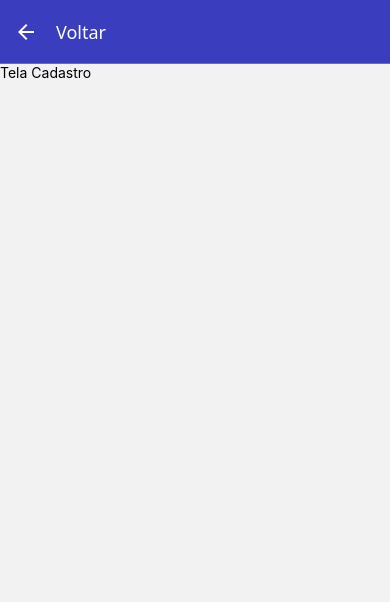
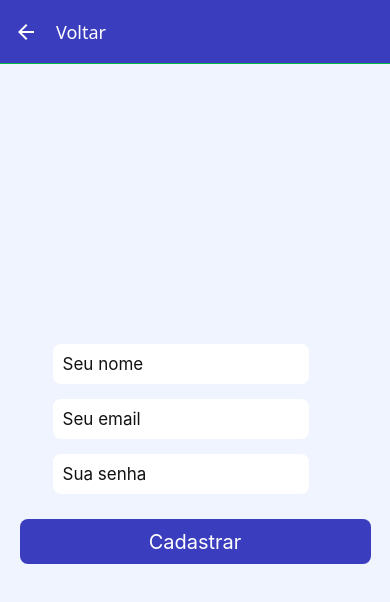
Before and after one commit to dhionathan01/AppFinanceiroDHJV1, a React Native app: screen /SignUp in a window 390 px wide. Shown: the top 602 px of the page. Built offline with nearby package versions, Linux system fonts and the light colour scheme.

Commit message:
feat: :sparkles: Tela de Criação SignUp

```diff
--- a/src/pages/SignUp/index.js
+++ b/src/pages/SignUp/index.js
@@ -1,12 +1,28 @@
 import React from 'react';
-import { View, Text } from 'react-native';
+import { View, Text, Platform } from 'react-native';
 
 // import { Container } from './styles';
+import { Background, Container, AreaInput, Input, SubmitButton, SubmitText } from '../SignIn/styles';
 
 export default function SignUp() {
     return (
-        <View>
-            <Text>Tela Cadastro</Text>
-        </View>
+       <Background>
+            <Container
+               behavior={Platform.OS === 'ios' ? 'padding' : false}
+                enabled>
+                <AreaInput>
+                    <Input placeholder={ "Seu nome"} />
+                </AreaInput>
+                <AreaInput>
+                    <Input placeholder={ "Seu email"} />
+                </AreaInput>
+                <AreaInput>
+                    <Input placeholder={ "Sua senha"} />
+                </AreaInput>
+                <SubmitButton>
+                    <SubmitText>Cadastrar</SubmitText>
+                </SubmitButton>
+            </Container>
+       </Background>
     )
 }
```
Also changed, not shown: preview/image-2.png (added), preview/readme.md.
